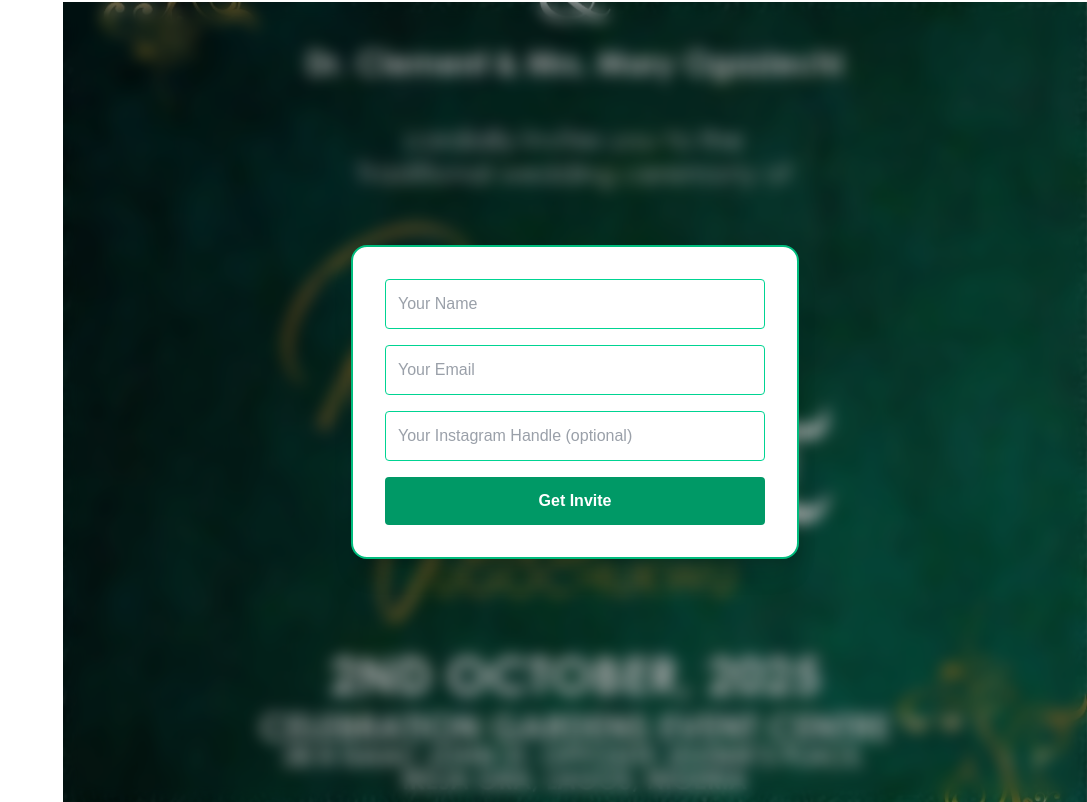
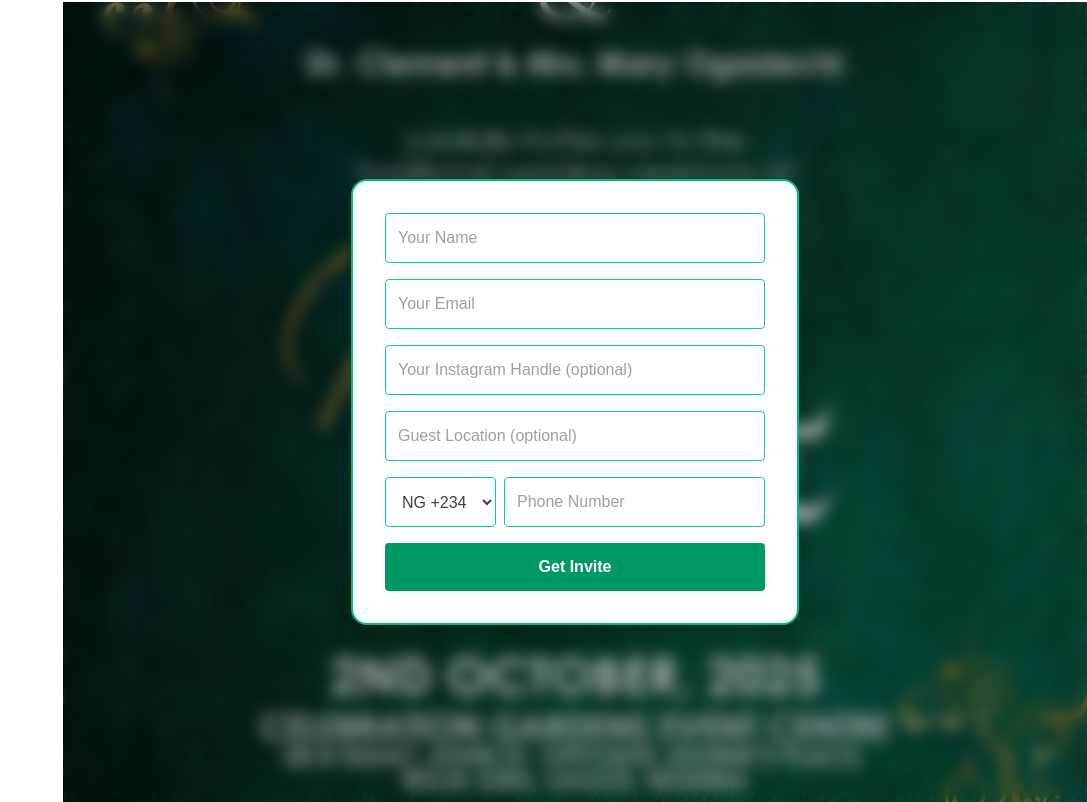
Before and after one commit to oluwacode/praise-j, a Next.js app: page / in a window 1280 px wide. Shown: the part 3492-4294 px from the top of the page, without its empty margins (193-1280 px from the left). Built offline with nearby package versions, Linux system fonts and the light colour scheme.

Commit message:
Your commit message

```diff
--- a/src/app/components/rsvp.tsx
+++ b/src/app/components/rsvp.tsx
@@ -5,6 +5,20 @@ import Image from "next/image";
 import { db } from "../../lib/firebase";
 import { doc, setDoc, getDoc } from "firebase/firestore";
 import BgImage from "../assets/Images/Invite.jpg";
+
+// List of countries with abbreviations + codes
+const countries = [
+  { name: "United States", code: "US", dial: "+1" },
+  { name: "United Kingdom", code: "UK", dial: "+44" },
+  { name: "Canada", code: "CA", dial: "+1" },
+  { name: "Nigeria", code: "NG", dial: "+234" },
+  { name: "Ghana", code: "GH", dial: "+233" },
+  { name: "South Africa", code: "ZA", dial: "+27" },
+  { name: "India", code: "IN", dial: "+91" },
+  { name: "Kenya", code: "KE", dial: "+254" },
+  { name: "Australia", code: "AU", dial: "+61" },
+  { name: "New Zealand", code: "NZ", dial: "+64" },
+];
 
 function generateInviteCode(length: number = 4) {
   return Math.floor(Math.random() * Math.pow(5, length))
@@ -16,6 +30,9 @@ const Rsvp: React.FC = () => {
   const [name, setName] = useState("");
   const [email, setEmail] = useState("");
   const [instagram, setInstagram] = useState("");
+  const [location, setLocation] = useState(""); // Optional guest location
+  const [countryCode, setCountryCode] = useState("+234"); // Default: Nigeria
+  const [phone, setPhone] = useState("");
   const [message, setMessage] = useState("");
 
   const handleSubmit = async (e: React.FormEvent) => {
@@ -31,21 +48,31 @@ const Rsvp: React.FC = () => {
         return;
       }
 
+      // Combine phone with country code
+      const fullPhone = `${countryCode}${phone}`;
+
       await setDoc(inviteRef, {
         name,
         email,
         instagram,
+        location, // save location
+        phone: fullPhone,
         inviteCode,
         sent: false,
         createdAt: new Date(),
       });
 
       setMessage(
-        `Thank you ${name}! Your invite will be sent to your email shortly.`
+        `Thank you ${name}! Your invite will be sent to your WhatsApp & email shortly.`
       );
+
+      // Reset form
       setName("");
       setEmail("");
       setInstagram("");
+      setLocation("");
+      setPhone("");
+      setCountryCode("+234");
     } catch (error) {
       console.error("Firestore error:", error);
       setMessage("Something went wrong!");
@@ -54,7 +81,7 @@ const Rsvp: React.FC = () => {
 
   return (
     <div className="w-full min-h-screen flex flex-col items-center">
-      {/* Heading at the top */}
+      {/* Heading */}
       <h1
         className="text-4xl sm:text-5xl md:text-6xl lg:text-7xl text-emerald-400 my-8 font-script drop-shadow-2xl text-center px-4"
         style={{ fontFamily: "'Great Vibes', cursive" }}
@@ -62,9 +89,8 @@ const Rsvp: React.FC = () => {
         RSVP for the Wedding
       </h1>
 
-      {/* Fullscreen image with overlay + form */}
+      {/* Background Image + Overlay */}
       <div className="relative w-full h-screen overflow-hidden">
-        {/* Background image */}
         <div className="absolute inset-0 w-full h-full z-0">
           <Image
             src={BgImage}
@@ -74,14 +100,13 @@ const Rsvp: React.FC = () => {
             priority
           />
         </div>
-
-        {/* Overlay */}
         <div className="absolute inset-0 bg-black/30 backdrop-blur-sm z-10"></div>
 
-        {/* Form */}
+        {/* RSVP Form */}
         <div className="relative z-20 flex flex-col items-center justify-center h-full px-4">
           <div className="bg-white bg-opacity-90 rounded-2xl p-8 max-w-md w-full shadow-xl border-2 border-emerald-500">
             <form onSubmit={handleSubmit} className="flex flex-col gap-4">
+              {/* Name */}
               <input
                 type="text"
                 placeholder="Your Name"
@@ -90,6 +115,8 @@ const Rsvp: React.FC = () => {
                 required
                 className="border border-emerald-400 focus:ring-2 focus:ring-emerald-500 focus:outline-none p-3 rounded text-gray-700"
               />
+
+              {/* Email */}
               <input
                 type="email"
                 placeholder="Your Email"
@@ -98,6 +125,8 @@ const Rsvp: React.FC = () => {
                 required
                 className="border border-emerald-400 focus:ring-2 focus:ring-emerald-500 focus:outline-none p-3 rounded text-gray-700"
               />
+
+              {/* Instagram */}
               <input
                 type="text"
                 placeholder="Your Instagram Handle (optional)"
@@ -105,6 +134,40 @@ const Rsvp: React.FC = () => {
                 onChange={(e) => setInstagram(e.target.value)}
                 className="border border-emerald-400 focus:ring-2 focus:ring-emerald-500 focus:outline-none p-3 rounded text-gray-700"
               />
+
+              {/* Guest Location */}
+              <input
+                type="text"
+                placeholder="Guest Location (optional)"
+                value={location}
+                onChange={(e) => setLocation(e.target.value)}
+                className="border border-emerald-400 focus:ring-2 focus:ring-emerald-500 focus:outline-none p-3 rounded text-gray-700"
+              />
+
+              {/* Country Code + Phone */}
+              <div className="flex gap-2">
+                <select
+                  value={countryCode}
+                  onChange={(e) => setCountryCode(e.target.value)}
+                  className="border border-emerald-400 p-3 rounded text-gray-700"
+                >
+                  {countries.map((c) => (
+                    <option key={c.dial} value={c.dial}>
+                      {c.code} {c.dial}
+                    </option>
+                  ))}
+                </select>
+                <input
+                  type="text"
+                  placeholder="Phone Number"
+                  value={phone}
+                  onChange={(e) => setPhone(e.target.value)}
+                  required
+                  className="flex-1 border border-emerald-400 focus:ring-2 focus:ring-emerald-500 focus:outline-none p-3 rounded text-gray-700"
+                />
+              </div>
+
+              {/* Submit Button */}
               <button
                 type="submit"
                 className="bg-emerald-600 text-white p-3 rounded hover:bg-emerald-700 transition-all duration-[700ms] cursor-pointer font-semibold"
@@ -113,6 +176,7 @@ const Rsvp: React.FC = () => {
               </button>
             </form>
 
+            {/* Confirmation Message */}
             {message && (
               <p className="mt-4 text-center text-emerald-700 font-medium">
                 {message}
```
Also changed, not shown: 1 other file (tests, documents, lock files or other folders).
